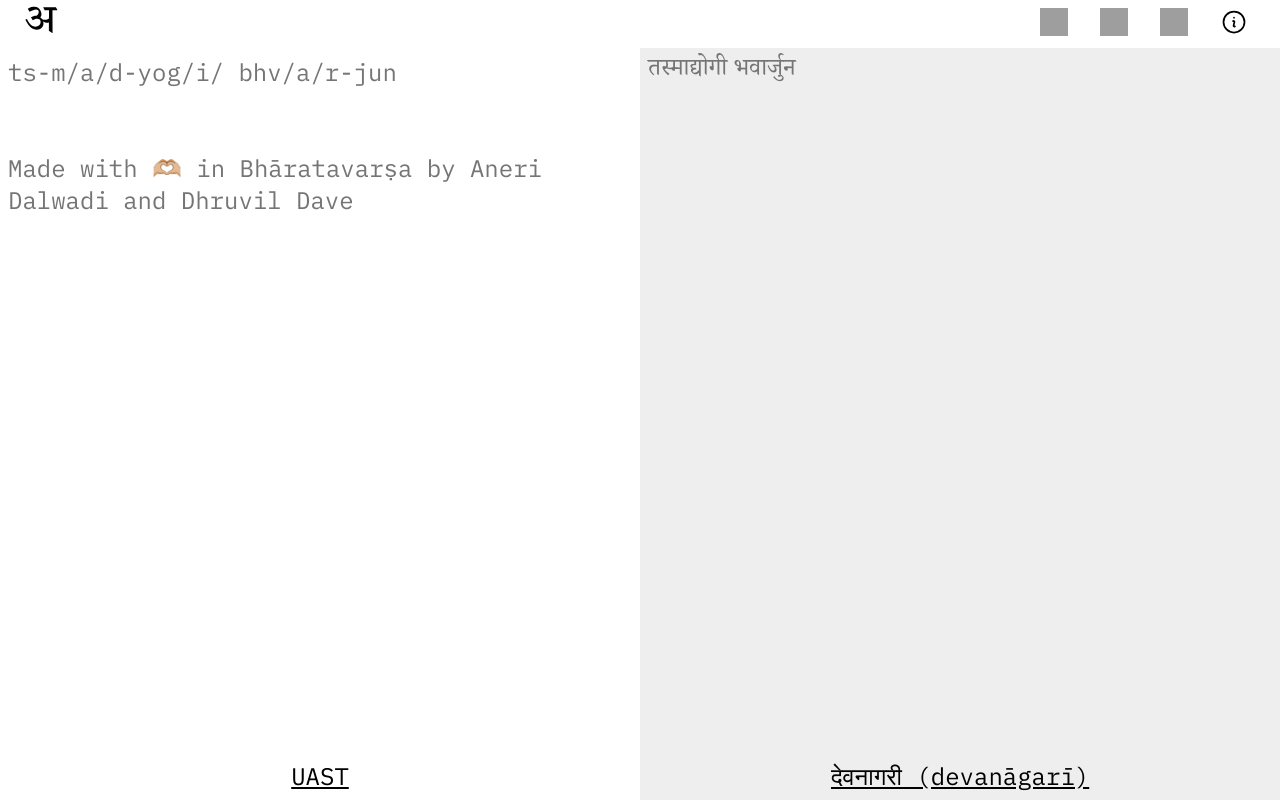
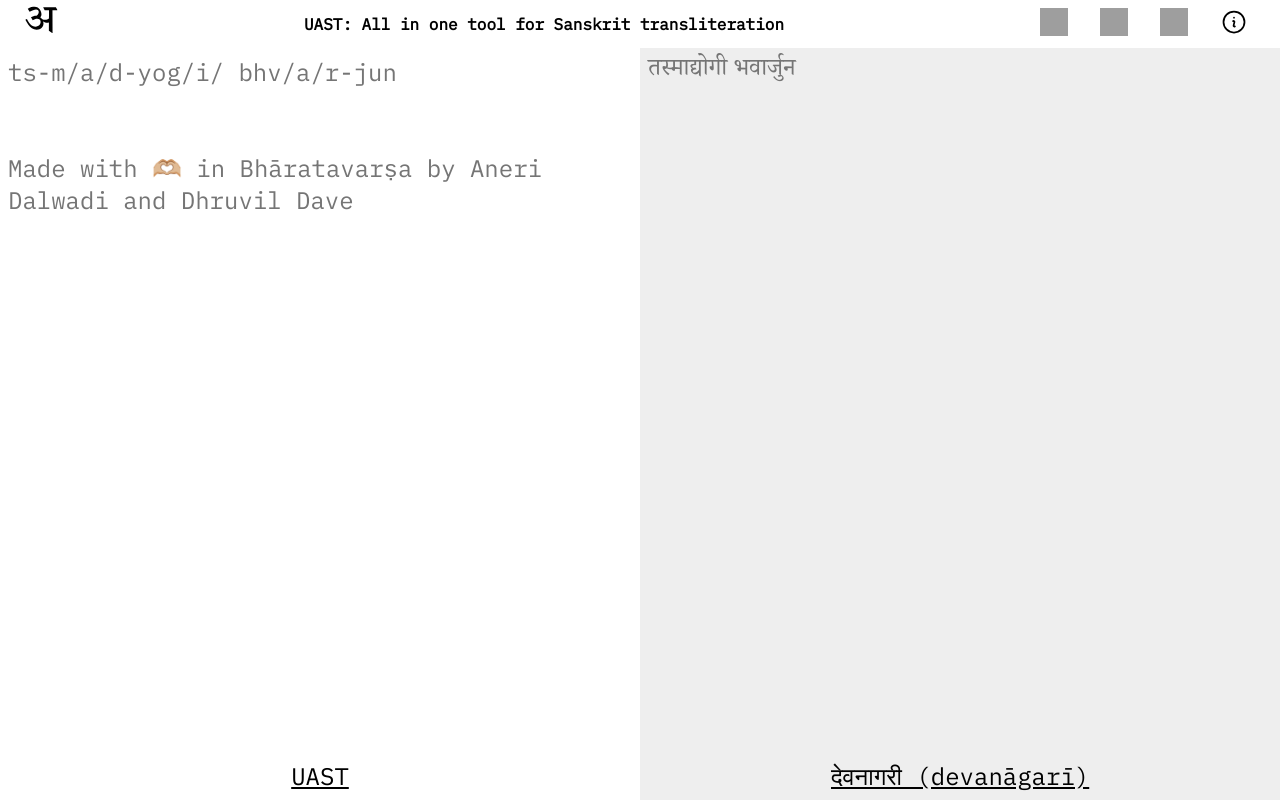
Before and after one commit to dhruvildave/uast, a Svelte app: page / in a window 1280 px wide. Built offline with nearby package versions, Linux system fonts and the light colour scheme; grey boxes are pictures that could not be loaded.

Commit message:
Add title text

```diff
--- a/src/fe/Nav.svelte
+++ b/src/fe/Nav.svelte
@@ -14,7 +14,13 @@
 
     user-select: none;
 
+    font-family: var(--font-family-mono);
     background-color: var(--light-primary-light);
+  }
+
+  header nav h1 {
+    font-size: 1rem; /* 16px */
+    font-weight: bold;
   }
 
   header nav section {
@@ -34,9 +40,17 @@
     margin: 0 0.5rem;
   }
 
+  header nav section:nth-child(2) {
+    display: none;
+  }
+
   @media (min-width: 1024px) {
     header ul li {
       margin: 0 1rem;
+    }
+
+    header nav section:nth-child(2) {
+      display: block;
     }
   }
 
@@ -63,6 +77,9 @@
   <nav>
     <section>
       <img src="/img/icon.svg" width="48" height="48" alt="uast logo" />
+    </section>
+    <section>
+      <h1>UAST: All in one tool for Sanskrit transliteration</h1>
     </section>
     <section>
       <ul>
```
